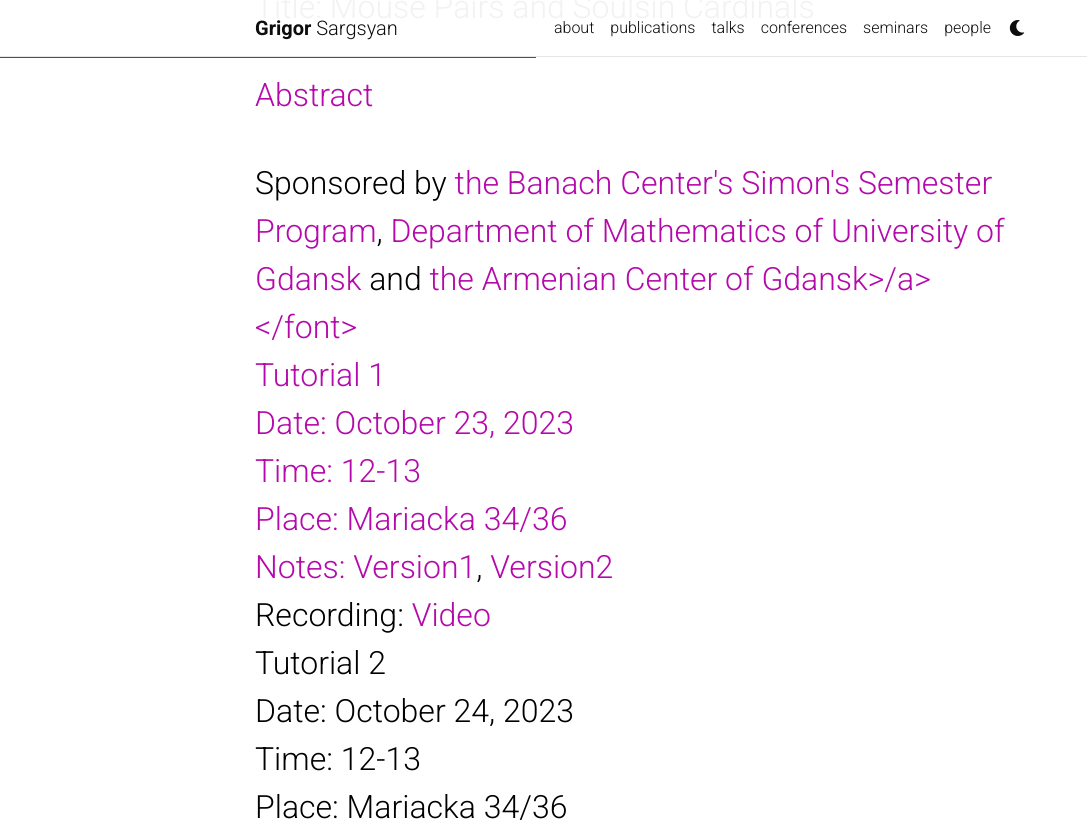
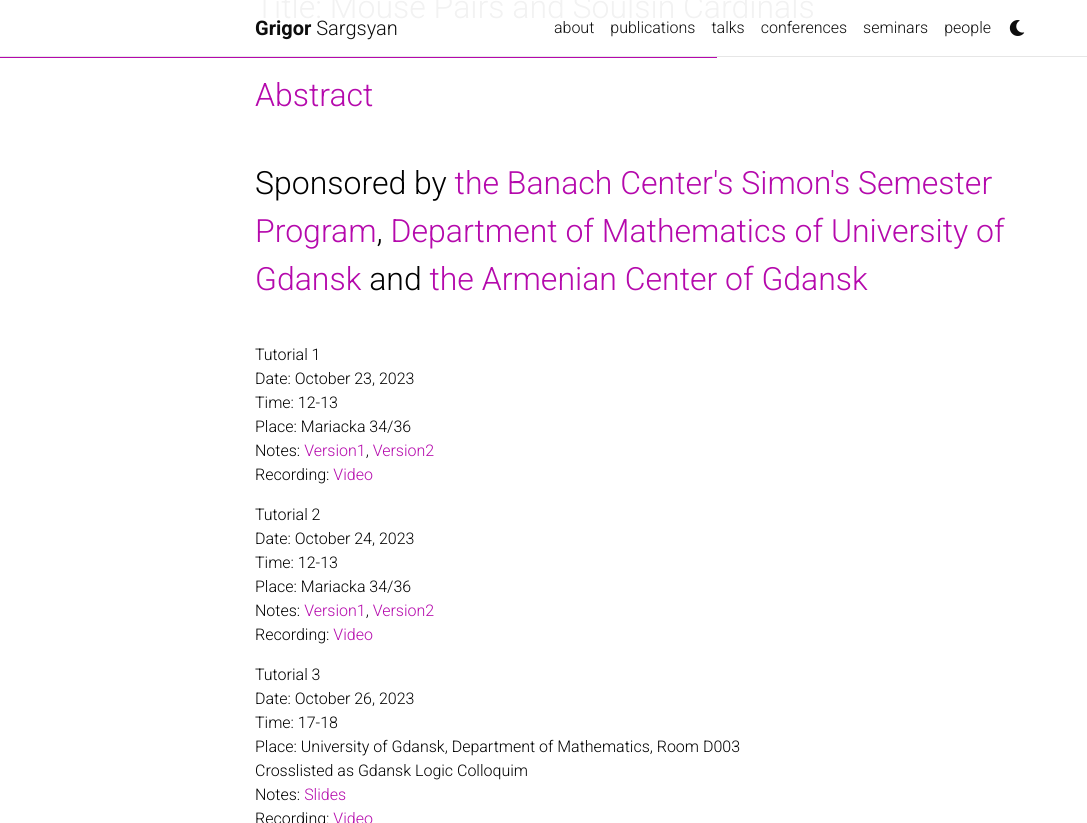
Before and after one commit to grigorsarg/grigorsarg.github.io, a Jekyll site: the page built from _seminars/johnsteel.md, in a window 1280 px wide and 900 px high, scrolled down 768 px, cut to the strip 0-823 px from the top of the window. Shown: the whole strip, without its empty margins (0-1087 px from the left). Built offline with Jekyll 4.4.1, drawn with Linux system fonts in a browser that asks for light colours; full-size pictures stand in for the smaller copies a plugin makes; comment, search, counter and statistics services are not loaded; a style sheet for code colours, icons or effects is not loaded.

Commit message:
Update johnsteel.md

```diff
--- a/_seminars/johnsteel.md
+++ b/_seminars/johnsteel.md
@@ -11,7 +11,7 @@ importance: 3
 <font size="+3"> Tutorials by <a href="https://math.berkeley.edu/~steel/">John Steel</a></font> <br>
 <font size="+3"> Title: Mouse Pairs and Soulsin Cardinals</font> <br>
 <font size="+3"> <a href="https://grigorsarg.github.io/assets/pdf/steelabstract.pdf">Abstract</a></font> <br>
-<font size="+3"> Sponsored by <a href="https://www.impan.pl/en/activities/banach-center">the Banach Center's Simon's Semester Program</a>, <a href="https://en.mfi.ug.edu.pl/">Department of Mathematics of University of Gdansk</a> and <a href="https://www.facebook.com/people/Zwi%C4%85zek-Ormia%C5%84ski-w-Gda%C5%84sku/100064669963190/?refid=13">the Armenian Center of Gdansk>/a></font> <br>
+<font size="+3"> Sponsored by <a href="https://www.impan.pl/en/activities/banach-center">the Banach Center's Simon's Semester Program</a>, <a href="https://en.mfi.ug.edu.pl/">Department of Mathematics of University of Gdansk</a> and <a href="https://www.facebook.com/people/Zwi%C4%85zek-Ormia%C5%84ski-w-Gda%C5%84sku/100064669963190/?refid=13">the Armenian Center of Gdansk</a></font> <br>
 
 
 Tutorial 1<br>
```
